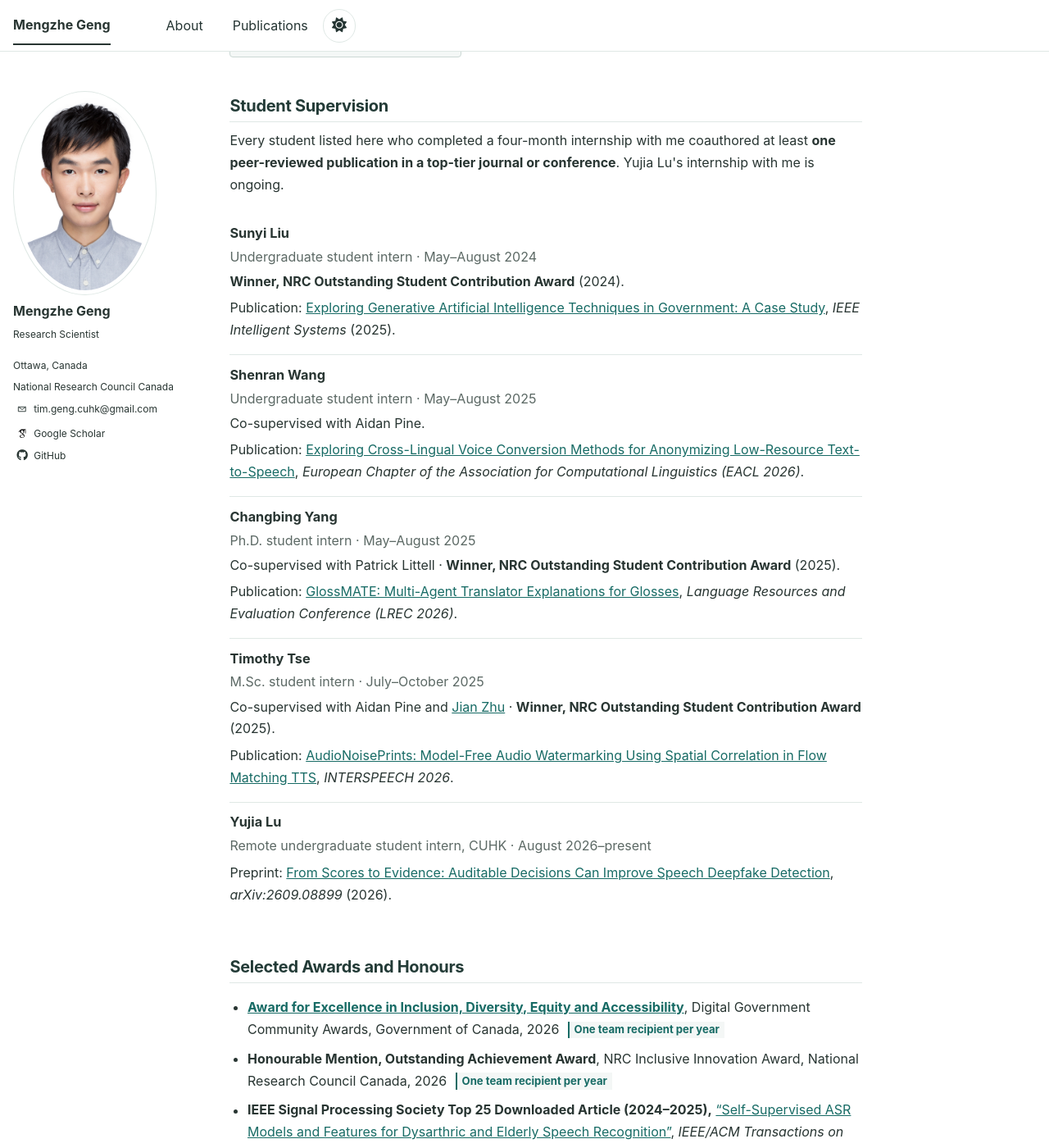
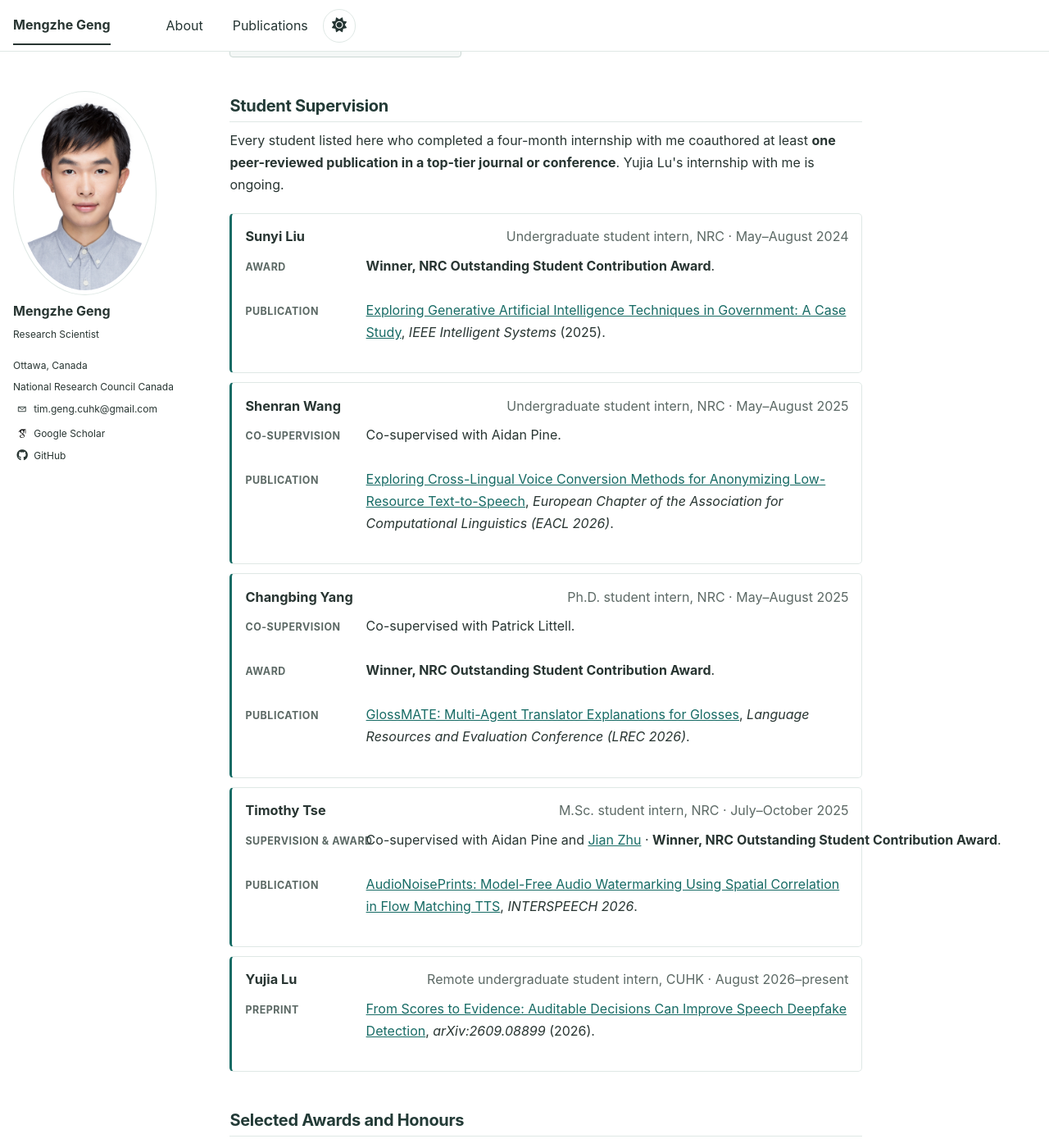
Before and after one commit to MENGZHEGENG/MENGZHEGENG.github.io, a Jekyll site: the page built from _pages/about.md, in a window 1280 px wide and 1400 px high, scrolled down 1962 px. Shown: the whole window at 82% size. Built offline with Jekyll 4.4.1, drawn with Linux system fonts in a browser that asks for light colours; some web fonts are replaced.

Commit message:
Improve student supervision layout

```diff
--- a/_pages/about.md
+++ b/_pages/about.md
@@ -114,33 +114,54 @@ classes: wide
 <p class="supervision-intro">Every student listed here who completed a four-month internship with me coauthored at least <strong>one peer-reviewed publication in a top-tier journal or conference</strong>. Yujia Lu's internship with me is ongoing.</p>
 <div class="supervision-list">
   <article class="supervision-entry">
-    <h3>Sunyi Liu</h3>
-    <p class="publication-meta">Undergraduate student intern · May–August 2024</p>
-    <p><strong>Winner, NRC Outstanding Student Contribution Award</strong> (2024).</p>
-    <p class="supervision-publication">Publication: <a href="https://ieeexplore.ieee.org/document/11004431" target="_blank" rel="noopener noreferrer">Exploring Generative Artificial Intelligence Techniques in Government: A Case Study</a>, <em>IEEE Intelligent Systems</em> (2025).</p>
+    <header class="supervision-heading">
+      <h3>Sunyi Liu</h3>
+      <p class="publication-meta">Undergraduate student intern, NRC · May–August 2024</p>
+    </header>
+    <div class="supervision-details">
+      <p class="supervision-detail"><span class="supervision-label">Award</span><span class="supervision-detail-copy"><strong>Winner, NRC Outstanding Student Contribution Award</strong>.</span></p>
+      <p class="supervision-detail"><span class="supervision-label">Publication</span><span class="supervision-detail-copy"><a href="https://ieeexplore.ieee.org/document/11004431" target="_blank" rel="noopener noreferrer">Exploring Generative Artificial Intelligence Techniques in Government: A Case Study</a>, <em>IEEE Intelligent Systems</em> (2025).</span></p>
+    </div>
   </article>
   <article class="supervision-entry">
-    <h3>Shenran Wang</h3>
-    <p class="publication-meta">Undergraduate student intern · May–August 2025</p>
-    <p>Co-supervised with Aidan Pine.</p>
-    <p class="supervision-publication">Publication: <a href="https://aclanthology.org/2026.eacl-short.16/" target="_blank" rel="noopener noreferrer">Exploring Cross-Lingual Voice Conversion Methods for Anonymizing Low-Resource Text-to-Speech</a>, <em>European Chapter of the Association for Computational Linguistics (EACL 2026)</em>.</p>
+    <header class="supervision-heading">
+      <h3>Shenran Wang</h3>
+      <p class="publication-meta">Undergraduate student intern, NRC · May–August 2025</p>
+    </header>
+    <div class="supervision-details">
+      <p class="supervision-detail"><span class="supervision-label">Co-supervision</span><span class="supervision-detail-copy">Co-supervised with Aidan Pine.</span></p>
+      <p class="supervision-detail"><span class="supervision-label">Publication</span><span class="supervision-detail-copy"><a href="https://aclanthology.org/2026.eacl-short.16/" target="_blank" rel="noopener noreferrer">Exploring Cross-Lingual Voice Conversion Methods for Anonymizing Low-Resource Text-to-Speech</a>, <em>European Chapter of the Association for Computational Linguistics (EACL 2026)</em>.</span></p>
+    </div>
   </article>
   <article class="supervision-entry">
-    <h3>Changbing Yang</h3>
-    <p class="publication-meta">Ph.D. student intern · May–August 2025</p>
-    <p>Co-supervised with Patrick Littell · <strong>Winner, NRC Outstanding Student Contribution Award</strong> (2025).</p>
-    <p class="supervision-publication">Publication: <a href="https://aclanthology.org/2026.lrec-1.709/" target="_blank" rel="noopener noreferrer">GlossMATE: Multi-Agent Translator Explanations for Glosses</a>, <em>Language Resources and Evaluation Conference (LREC 2026)</em>.</p>
+    <header class="supervision-heading">
+      <h3>Changbing Yang</h3>
+      <p class="publication-meta">Ph.D. student intern, NRC · May–August 2025</p>
+    </header>
+    <div class="supervision-details">
+      <p class="supervision-detail"><span class="supervision-label">Co-supervision</span><span class="supervision-detail-copy">Co-supervised with Patrick Littell.</span></p>
+      <p class="supervision-detail"><span class="supervision-label">Award</span><span class="supervision-detail-copy"><strong>Winner, NRC Outstanding Student Contribution Award</strong>.</span></p>
+      <p class="supervision-detail"><span class="supervision-label">Publication</span><span class="supervision-detail-copy"><a href="https://aclanthology.org/2026.lrec-1.709/" target="_blank" rel="noopener noreferrer">GlossMATE: Multi-Agent Translator Explanations for Glosses</a>, <em>Language Resources and Evaluation Conference (LREC 2026)</em>.</span></p>
+    </div>
   </article>
   <article class="supervision-entry">
-    <h3>Timothy Tse</h3>
-    <p class="publication-meta">M.Sc. student intern · July–October 2025</p>
-    <p>Co-supervised with Aidan Pine and <a href="https://linguistics.ubc.ca/profile/jian-zhu/" target="_blank" rel="noopener noreferrer">Jian Zhu</a> · <strong>Winner, NRC Outstanding Student Contribution Award</strong> (2025).</p>
-    <p class="supervision-publication">Publication: <a href="https://www.isca-archive.org/interspeech_2026/tse26_interspeech.html" target="_blank" rel="noopener noreferrer">AudioNoisePrints: Model-Free Audio Watermarking Using Spatial Correlation in Flow Matching TTS</a>, <em>INTERSPEECH 2026</em>.</p>
+    <header class="supervision-heading">
+      <h3>Timothy Tse</h3>
+      <p class="publication-meta">M.Sc. student intern, NRC · July–October 2025</p>
+    </header>
+    <div class="supervision-details">
+      <p class="supervision-detail supervision-detail-line"><span class="supervision-label">Supervision &amp; award</span><span class="supervision-detail-copy">Co-supervised with Aidan Pine and <a href="https://linguistics.ubc.ca/profile/jian-zhu/" target="_blank" rel="noopener noreferrer">Jian Zhu</a> · <strong>Winner, NRC Outstanding Student Contribution Award</strong>.</span></p>
+      <p class="supervision-detail"><span class="supervision-label">Publication</span><span class="supervision-detail-copy"><a href="https://www.isca-archive.org/interspeech_2026/tse26_interspeech.html" target="_blank" rel="noopener noreferrer">AudioNoisePrints: Model-Free Audio Watermarking Using Spatial Correlation in Flow Matching TTS</a>, <em>INTERSPEECH 2026</em>.</span></p>
+    </div>
   </article>
   <article class="supervision-entry">
-    <h3>Yujia Lu</h3>
-    <p class="publication-meta">Remote undergraduate student intern, CUHK · August 2026–present</p>
-    <p class="supervision-publication">Preprint: <a href="https://arxiv.org/abs/2609.08899" target="_blank" rel="noopener noreferrer">From Scores to Evidence: Auditable Decisions Can Improve Speech Deepfake Detection</a>, <em>arXiv:2609.08899</em> (2026).</p>
+    <header class="supervision-heading">
+      <h3>Yujia Lu</h3>
+      <p class="publication-meta">Remote undergraduate student intern, CUHK · August 2026–present</p>
+    </header>
+    <div class="supervision-details">
+      <p class="supervision-detail"><span class="supervision-label">Preprint</span><span class="supervision-detail-copy"><a href="https://arxiv.org/abs/2609.08899" target="_blank" rel="noopener noreferrer">From Scores to Evidence: Auditable Decisions Can Improve Speech Deepfake Detection</a>, <em>arXiv:2609.08899</em> (2026).</span></p>
+    </div>
   </article>
 </div>
 
--- a/_sass/_custom.scss
+++ b/_sass/_custom.scss
@@ -653,30 +653,83 @@ html[data-theme="dark"] .timeline-row {
 }
 
 .supervision-list {
+  display: grid;
+  gap: 0.7em;
   margin: 0.3em 0 1.8em;
 }
 
 .supervision-entry {
-  padding: 0.8em 0;
-  border-bottom: 1px solid var(--global-border-color);
+  padding: 0.9em 1em;
+  border: 1px solid var(--global-border-color);
+  border-left: 3px solid var(--site-focus-color);
+  border-radius: 5px;
 }
 
-.supervision-entry:last-child {
-  border-bottom: 0;
+.supervision-heading {
+  display: grid;
+  grid-template-columns: minmax(0, 1fr) auto;
+  align-items: baseline;
+  gap: 0.25em 1em;
 }
 
-.supervision-entry h3 {
-  margin: 0 0 0.2em;
+.supervision-heading h3 {
+  margin: 0;
   font-size: 1.02em;
-  line-height: 1.45;
+  line-height: 1.4;
 }
 
-.supervision-entry p {
-  margin: 0.2em 0;
+.supervision-heading .publication-meta {
+  margin: 0;
+  text-align: right;
 }
 
-.supervision-entry .supervision-publication {
-  margin-top: 0.35em;
+.supervision-details {
+  display: grid;
+  gap: 0.4em;
+  margin-top: 0.55em;
+}
+
+.supervision-detail {
+  display: grid;
+  grid-template-columns: 8.5em minmax(0, 1fr);
+  gap: 0.7em;
+  align-items: baseline;
+  margin: 0;
+}
+
+.supervision-label {
+  color: var(--site-meta-color);
+  font-size: 0.78em;
+  font-weight: 700;
+  letter-spacing: 0.04em;
+  text-transform: uppercase;
+}
+
+.supervision-detail-copy {
+  min-width: 0;
+}
+
+.supervision-detail-line {
+  white-space: nowrap;
+}
+
+@media (max-width: 48em) {
+  .supervision-heading {
+    grid-template-columns: minmax(0, 1fr);
+    gap: 0.15em;
+  }
+
+  .supervision-heading .publication-meta {
+    text-align: left;
+  }
+
+  .supervision-detail {
+    grid-template-columns: 7.5em minmax(0, 1fr);
+  }
+
+  .supervision-detail-line {
+    white-space: normal;
+  }
 }
 
 .award-list {
```
